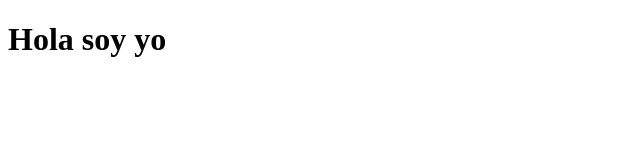
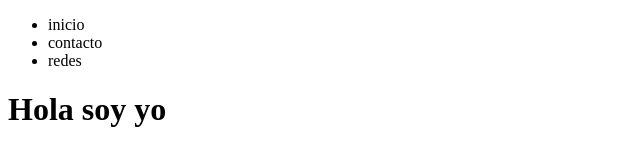
Before and after one commit to NataliaPita/repoprueba, a plain HTML site: page index.html in a window 1280 px wide. Shown: the whole page, without its empty margins (0-640 px from the left). Drawn offline with Linux system fonts and the light colour scheme.

Commit message:
agregue nav

```diff
--- a/index.html
+++ b/index.html
@@ -7,6 +7,16 @@
     <title>Document</title>
 </head>
 <body>
+    <header>
+        <nav>
+            <ul>
+                <li>inicio</li>
+                <li>contacto</li>
+                <li>redes</li>
+            </ul>
+        </nav>
+    </header>
+
     <h1>Hola soy yo</h1>
 </body>
 </html>
```
